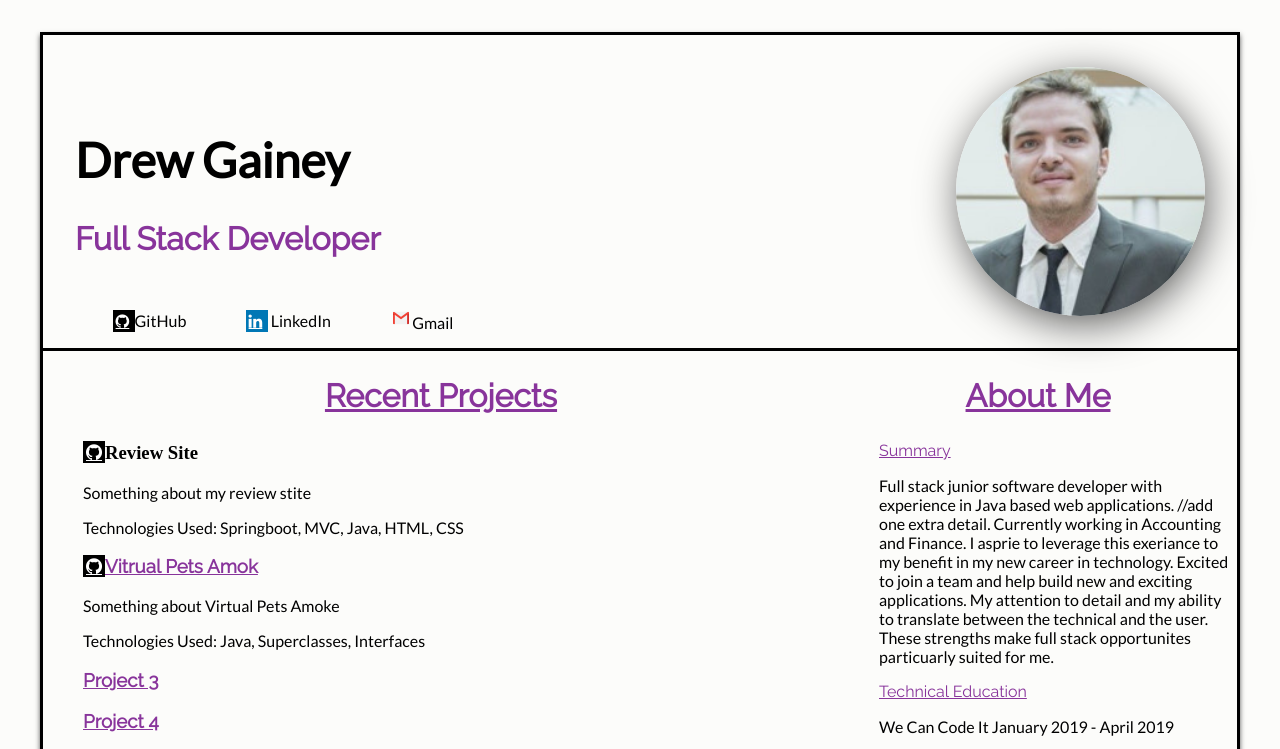
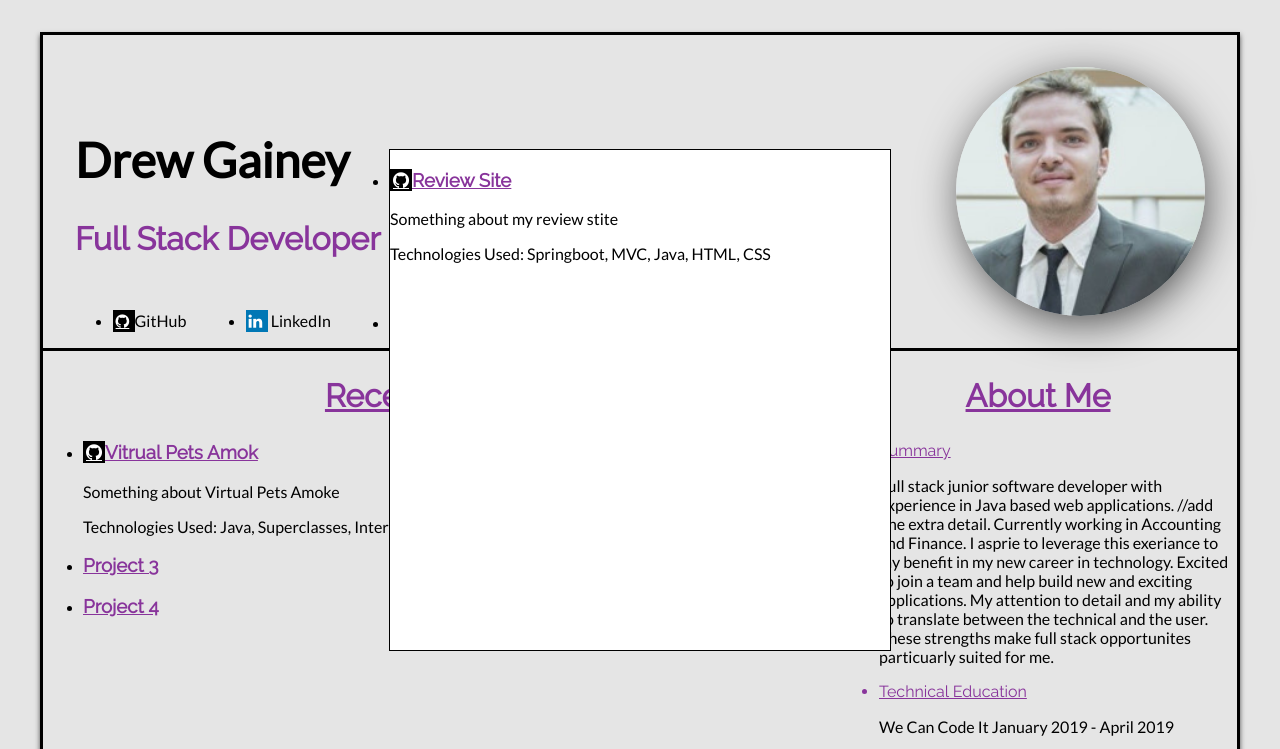
Before and after one commit to drewgainey/drewgainey.github.io, a plain HTML site: page index.html in a window 1280 px wide. Both pictures are taken after a click on the item 461 px from the left and 488 px from the top of the page. Shown: the top 749 px of the page. Drawn offline with Linux system fonts and the light colour scheme.

Commit message:
javascript updates

```diff
--- a/css/styles.css
+++ b/css/styles.css
@@ -68,11 +68,27 @@ main h2{
 main p{
 	font-family: 'Lato', sans-serif;
 }
-.projectTitle{
+.project h3{
 	color: rgba(136, 52, 155);
 	font-family: 'Raleway', sans-serif;
 	text-decoration: underline;
 }
+
+.project
  ul{
 	list-style-type: none;
 }
+
+body.hide{
+	background: rgba(204, 204, 204, 0.5);
+	}
+.project.open{
+	border: 1px black solid;
+	background: white;
+	position: fixed;
+	top: 50%;
+	left: 50%;
+	transform: translate(-50%, -50%);
+	width: 500px;
+	height: 500px;
+}
--- a/index.html
+++ b/index.html
@@ -18,22 +18,22 @@
 			<div id="headShot"><img id="headShot" src="./images/headshot.jpg" alt="Head Shot"></div>
 			<ul id="socialMedia">
 				<li><a href="https://github.com/drewgainey" class="fa fa-github"></a>GitHub</li>
-				<li> <a href="https://www.linkedin.com/in/drewgainey/" class="fa fa-linkedin"></a> LinkedIn</li>
-				<li> <a href="https://drewgainey@gmail.com" ><img src="./images/gmail.png" class="gmail"></a>Gmail</li>
+				<li id=linkedIn> <a  class="fa fa-linkedin"></a> LinkedIn</li>
+				<li> <a href="https://drewgainey@gmail.com" ></a><img src="./images/gmail.png" class="gmail"></a>Gmail</li>
 			</ul>
 		</header>
 		<main>
 			<div class="projects">
 				<h2>Recent Projects</h2>
 				<ul>
-					<li id="projectTitle 1"><h3><a href="https://github.com/drewgainey/Reviews-Site" class="fa fa-github"></a>Review Site</h3>
+					<li class="project 1"><h3><a href="https://github.com/drewgainey/Reviews-Site" class="fa fa-github"></a>Review Site</h3>
 						<p>Something about my review stite</p>
 						<p>Technologies Used: Springboot, MVC, Java, HTML, CSS</p></li>
-					<li class="projectTitle 2"><h3><a href="https://github.com/drewgainey/Virtual-Pets-Amok" class="fa fa-github"></a>Vitrual Pets Amok</h3></li>
+					<li class="project 2"><h3><a href="https://github.com/drewgainey/Virtual-Pets-Amok" class="fa fa-github"></a>Vitrual Pets Amok</h3>
 						<p>Something about Virtual Pets Amoke</p>
-						<p>Technologies Used: Java, Superclasses, Interfaces </p>
-					<li class="projectTitle 3"><h3>Project 3</h3></li>
-					<li class="projectTitle 4"><h3>Project 4</h3></li>
+						<p>Technologies Used: Java, Superclasses, Interfaces </p></li>
+					<li class="project 3"><h3>Project 3</h3></li>
+					<li class="project 4"><h3>Project 4</h3></li>
 				</ul>
 			</div>
 				<div class="aboutMe">
@@ -65,6 +65,6 @@
 			<p>&copy Drew Gainey 2019</p>
 		</footer>
 	</div>
-	<script src="../javascript/portfolio.js"></script>
+	<script src="./javascript/portfolio.js"></script>
 </body>
 </html>
--- a/javascript/portfolio.js
+++ b/javascript/portfolio.js
@@ -1,14 +1,19 @@
+const projects = document.querySelectorAll('.project');
+const body = document.querySelector('body');
+const linkedin = document.getElementById('linkedIn');
+
 function toggleOpen() {
-    console.log('Hello');
-    // this.classList.toggle('open');
+    if(this.classList != 'open'){
+    body.classList.toggle('hide');
+    this.classList.toggle('open');
+    }
+  }
+  function message(){
+      console.log('hello');
+      window.open("www.google.com");
   }
 
-//   function toggleActive(e) {
-//     console.log(e.propertyName);
-//     if (e.propertyName.includes('flex')) {
-//       this.classList.toggle('open-active');
-//     }
-//   }
 
-  document.getElementById('projectTitle 1').addEventListener('click',toggleOpen);
-//   panels.forEach(panel => panel.addEventListener('transitionend', toggleActive));
+     projects.forEach(project => project.addEventListener('click', toggleOpen));
+     linkedin.addEventListener('click',message);
+    //  document.getElementById('gmail').addEventListener('click',window.open('mailto:test@example.com'));
```
